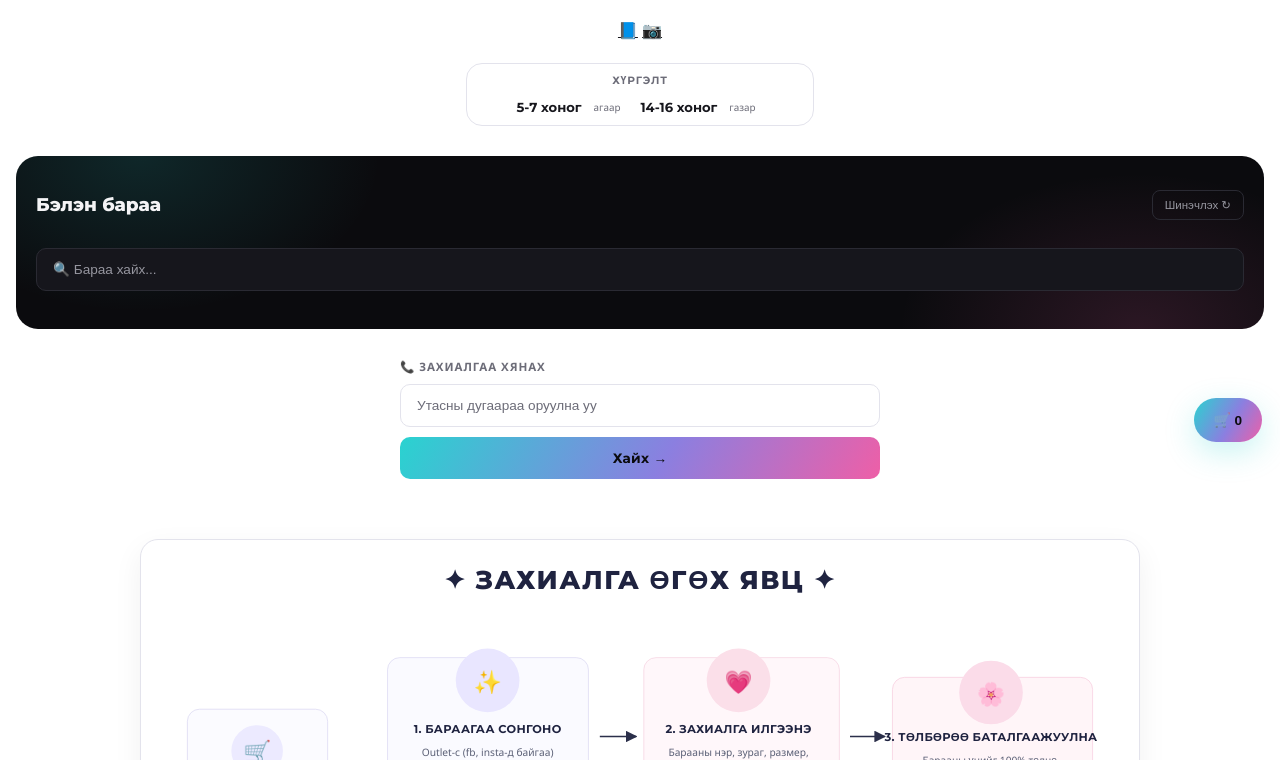
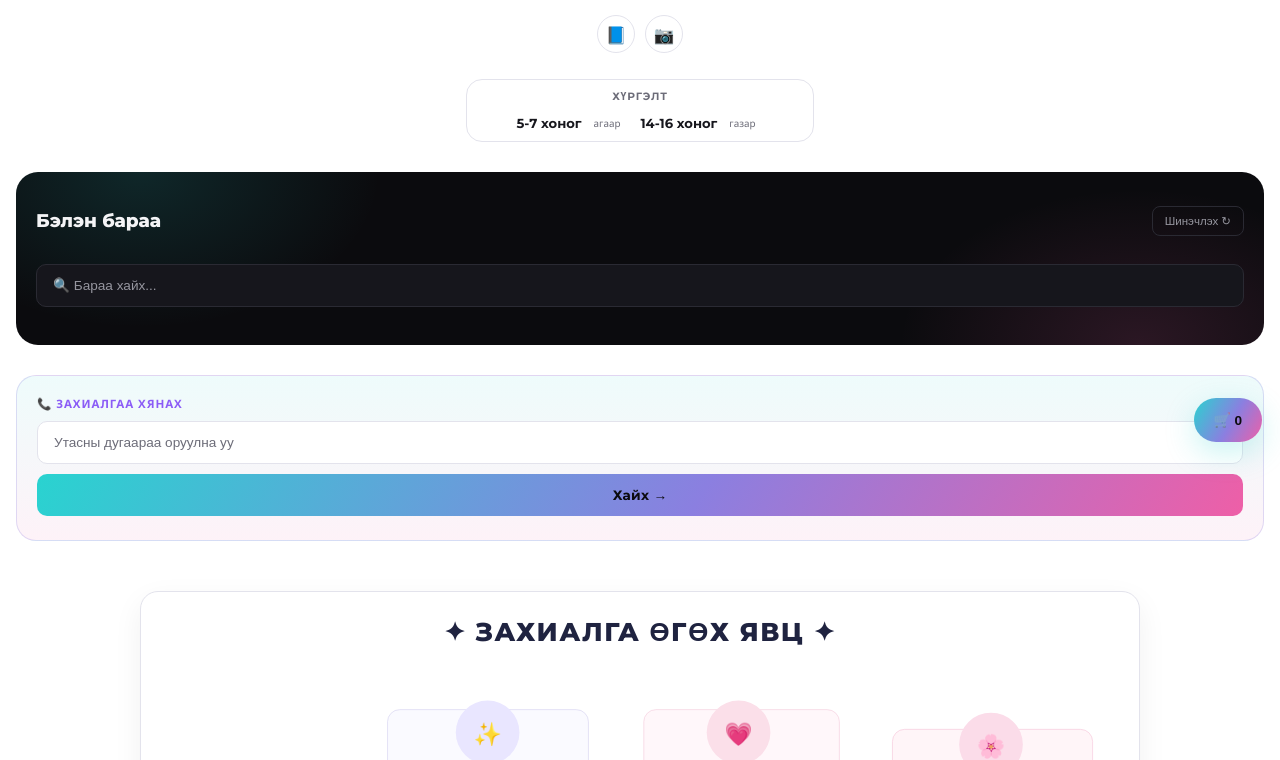
Before and after one commit to eeny2304-tech/moodeseoul-final, a website: page index.html in a window 1280 px wide. Shown: the part 340-1100 px from the top of the page. Drawn offline with Linux system fonts and the light colour scheme; no server answers.

Commit message:
Update style.css

```diff
--- a/style.css
+++ b/style.css
@@ -649,3 +649,23 @@ button.primary:active{opacity:.85;}
 .theme-dark .section-title{padding:0 6px; margin:0 0 16px; position:relative;}
 .theme-dark .product-search{margin:0 6px 16px; width:calc(100% - 12px); position:relative;}
 .theme-dark .grid{padding:0 6px; position:relative;}
+
+/* ---------- hero social icons ---------- */
+.hero-social{display:flex; gap:10px; justify-content:center; margin:-4px 0 4px;}
+.hero-social a{
+  width:38px; height:38px; border-radius:50%; display:flex; align-items:center; justify-content:center;
+  background:var(--bg-card); border:1px solid var(--line); font-size:1.05rem; text-decoration:none;
+  transition:transform .15s;
+}
+.hero-social a:active{transform:scale(.92);}
+
+/* ---------- track section accent (stand out from surrounding white) ---------- */
+.track-accent{
+  background:linear-gradient(180deg, rgba(41,211,208,.08), rgba(238,95,167,.08));
+  border:1px solid rgba(139,127,224,.25);
+  border-radius:20px;
+  padding-top:20px; padding-bottom:24px;
+  margin:0 16px 30px;
+  max-width:none;
+}
+.track-accent .track-label{color:#8b5cf6; font-weight:800;}
```
